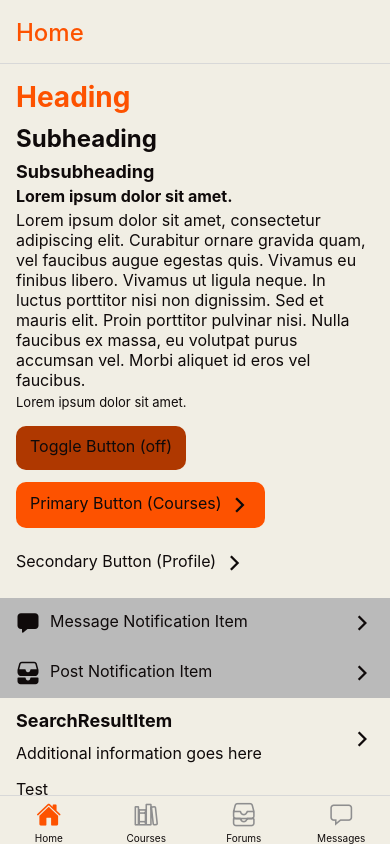
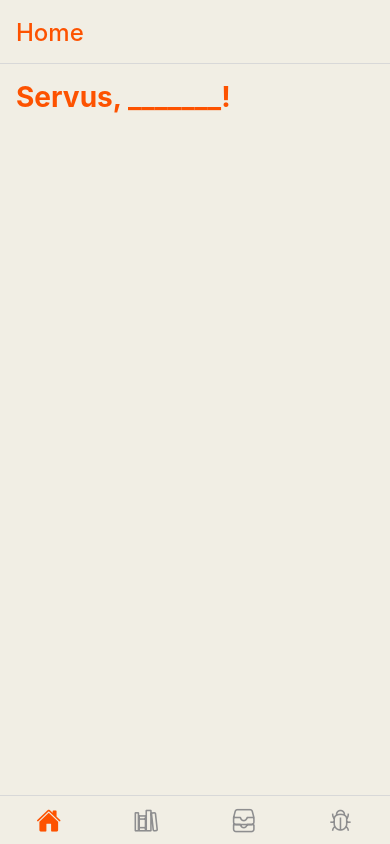
Before and after one commit to dakralex/study-buddies, a React Native app: screen / in a window 390 px wide. Built offline with nearby package versions, Linux system fonts and the light colour scheme.

Commit message:
Implement DebugScreen; Remove MessagesScreen from RootTabNavigation

```diff
--- a/src/navigation/RootTabNavigation.tsx
+++ b/src/navigation/RootTabNavigation.tsx
@@ -1,12 +1,12 @@
 import React from 'react';
 import {RootTabParamList} from './types';
+import Icon from '../components/atoms/Icon';
 import HomeScreen from '../screens/RootTab/HomeScreen';
+import useNavigationStyles from '../styles/Navigation';
+import DebugScreen from '../screens/RootTab/DebugScreen';
 import ForumsScreen from '../screens/RootTab/ForumsScreen';
 import CoursesScreen from '../screens/RootTab/CoursesScreen';
-import MessagesScreen from '../screens/RootTab/MessagesScreen';
 import {createBottomTabNavigator} from '@react-navigation/bottom-tabs';
-import useNavigationStyles from '../styles/Navigation';
-import Icon from '../components/atoms/Icon';
 
 const RootTab = createBottomTabNavigator<RootTabParamList>();
 
@@ -18,6 +18,7 @@ const RootTabNavigation = () => {
       id="RootTab"
       initialRouteName="Home"
       screenOptions={{
+        tabBarShowLabel: false,
         tabBarHideOnKeyboard: true,
         headerStyle: navigationStyles.headerContainer,
         headerTitleStyle: navigationStyles.headerText,
@@ -64,19 +65,21 @@ const RootTabNavigation = () => {
           ),
         }}
       />
+      {
         <RootTab.Screen
-        name="Messages"
-        component={MessagesScreen}
+          name="Debug"
+          component={DebugScreen}
           options={{
             tabBarIcon: ({focused, color, size}) => (
               <Icon
-              name={focused ? 'chatbox' : 'chatbox-outline'}
+                name={focused ? 'bug' : 'bug-outline'}
                 size={size}
                 color={color}
               />
             ),
           }}
         />
+      }
     </RootTab.Navigator>
   );
 };
--- a/src/navigation/types.d.ts
+++ b/src/navigation/types.d.ts
@@ -21,7 +21,8 @@ export type RootTabParamList = {
   Home: undefined;
   Courses: undefined;
   Forums: undefined;
-  Messages: undefined;
+  Debug: undefined;
+  //  Messages: undefined;
 };
 
 /**                                                                          **/
@@ -43,6 +44,7 @@ export type NotificationsScreenProps = RootStackScreenProps<'Notifications'>;
 export type HomeScreenProps = RootTabScreenProps<'Home'>;
 export type CoursesScreenProps = RootTabScreenProps<'Courses'>;
 export type ForumsScreenProps = RootTabScreenProps<'Forums'>;
+export type DebugScreenProps = RootTabScreenProps<'Debug'>;
 export type MessagesScreenProps = RootTabScreenProps<'Messages'>;
 
 /**                                                                          **/
--- /dev/null
+++ b/src/screens/RootTab/DebugScreen.tsx
@@ -0,0 +1,88 @@
+import React, {useState} from 'react';
+import {View} from 'react-native';
+import AppScreen from '../AppScreen';
+import {DebugScreenProps as Props} from '../../navigation/types';
+
+import Container from '../../components/atoms/Container';
+import Heading from '../../components/atoms/text/Heading';
+import SubHeading from '../../components/atoms/text/SubHeading';
+import SubSubHeading from '../../components/atoms/text/SubSubHeading';
+import BoldText from '../../components/atoms/text/BoldText';
+import NormalText from '../../components/atoms/text/NormalText';
+import SmallText from '../../components/atoms/text/SmallText';
+import ToggleButton from '../../components/molecules/ToggleButton';
+import PrimaryButton from '../../components/atoms/buttons/PrimaryButton';
+import SecondaryButton from '../../components/atoms/buttons/SecondaryButton';
+import NotificationItem from '../../components/molecules/NotificationItem';
+import SearchResultItem from '../../components/molecules/SearchResultItem';
+
+const DebugScreen = ({navigation}: Props) => {
+  const [toggleButtonState, setToggleButtonState] = useState(false);
+
+  return (
+    <AppScreen scroll={true} padded={false}>
+      <Container>
+        <Heading>Heading</Heading>
+        <SubHeading>Subheading</SubHeading>
+        <SubSubHeading>Subsubheading</SubSubHeading>
+        <BoldText>Lorem ipsum dolor sit amet.</BoldText>
+        <NormalText>
+          Lorem ipsum dolor sit amet, consectetur adipiscing elit. Curabitur
+          ornare gravida quam, vel faucibus augue egestas quis. Vivamus eu
+          finibus libero. Vivamus ut ligula neque. In luctus porttitor nisi non
+          dignissim. Sed et mauris elit. Proin porttitor pulvinar nisi. Nulla
+          faucibus ex massa, eu volutpat purus accumsan vel. Morbi aliquet id
+          eros vel faucibus.
+        </NormalText>
+        <SmallText>Lorem ipsum dolor sit amet.</SmallText>
+        <View style={{paddingTop: 12}}>
+          <ToggleButton
+            state={toggleButtonState}
+            setState={setToggleButtonState}
+            stateOnText="Toggle Button (on)"
+            stateOffText="Toggle Button (off)"
+          />
+        </View>
+        <View style={{paddingTop: 12}}>
+          <PrimaryButton
+            onPress={() => {
+              navigation.navigate('Courses');
+            }}>
+            Primary Button (Courses)
+          </PrimaryButton>
+        </View>
+        <View style={{paddingVertical: 12}}>
+          <SecondaryButton
+            onPress={() => {
+              navigation.navigate('Profile');
+            }}>
+            Secondary Button (Profile)
+          </SecondaryButton>
+        </View>
+      </Container>
+      <NotificationItem
+        type="message"
+        onPress={() => {
+          navigation.navigate('Messages');
+        }}>
+        Message Notification Item
+      </NotificationItem>
+      <NotificationItem
+        type="post"
+        onPress={() => {
+          navigation.navigate('Forums');
+        }}>
+        Post Notification Item
+      </NotificationItem>
+      <SearchResultItem
+        title="SearchResultItem"
+        description="Additional information goes here"
+      />
+      <Container>
+        <NormalText>Test</NormalText>
+      </Container>
+    </AppScreen>
+  );
+};
+
+export default DebugScreen;
--- a/src/screens/RootTab/HomeScreen.tsx
+++ b/src/screens/RootTab/HomeScreen.tsx
@@ -1,87 +1,15 @@
-import React, {useState} from 'react';
-import {View} from 'react-native';
+import React from 'react';
 import {HomeScreenProps as Props} from '../../navigation/types';
 
 import AppScreen from '../AppScreen';
-import {useColorPalette} from '../../hooks/Colors';
 import Container from '../../components/atoms/Container';
 import Heading from '../../components/atoms/text/Heading';
-import SubHeading from '../../components/atoms/text/SubHeading';
-import SubSubHeading from '../../components/atoms/text/SubSubHeading';
-import BoldText from '../../components/atoms/text/BoldText';
-import NormalText from '../../components/atoms/text/NormalText';
-import SmallText from '../../components/atoms/text/SmallText';
-import ToggleButton from '../../components/molecules/ToggleButton';
-import PrimaryButton from '../../components/atoms/buttons/PrimaryButton';
-import SecondaryButton from '../../components/atoms/buttons/SecondaryButton';
-import NotificationItem from '../../components/molecules/NotificationItem';
-import SearchResultItem from '../../components/molecules/SearchResultItem';
 
 const HomeScreen = ({navigation}: Props) => {
-  const colorPalette = useColorPalette();
-  const [toggleButtonState, setToggleButtonState] = useState(false);
-
   return (
     <AppScreen scroll={true} padded={false}>
       <Container>
-        <Heading>Heading</Heading>
-        <SubHeading>Subheading</SubHeading>
-        <SubSubHeading>Subsubheading</SubSubHeading>
-        <BoldText>Lorem ipsum dolor sit amet.</BoldText>
-        <NormalText>
-          Lorem ipsum dolor sit amet, consectetur adipiscing elit. Curabitur
-          ornare gravida quam, vel faucibus augue egestas quis. Vivamus eu
-          finibus libero. Vivamus ut ligula neque. In luctus porttitor nisi non
-          dignissim. Sed et mauris elit. Proin porttitor pulvinar nisi. Nulla
-          faucibus ex massa, eu volutpat purus accumsan vel. Morbi aliquet id
-          eros vel faucibus.
-        </NormalText>
-        <SmallText>Lorem ipsum dolor sit amet.</SmallText>
-        <View style={{paddingTop: 12}}>
-          <ToggleButton
-            state={toggleButtonState}
-            setState={setToggleButtonState}
-            stateOnText="Toggle Button (on)"
-            stateOffText="Toggle Button (off)"
-          />
-        </View>
-        <View style={{paddingTop: 12}}>
-          <PrimaryButton
-            onPress={() => {
-              navigation.navigate('Courses');
-            }}>
-            Primary Button (Courses)
-          </PrimaryButton>
-        </View>
-        <View style={{paddingVertical: 12}}>
-          <SecondaryButton
-            onPress={() => {
-              navigation.navigate('Profile');
-            }}>
-            Secondary Button (Profile)
-          </SecondaryButton>
-        </View>
-      </Container>
-      <NotificationItem
-        type="message"
-        onPress={() => {
-          navigation.navigate('Messages');
-        }}>
-        Message Notification Item
-      </NotificationItem>
-      <NotificationItem
-        type="post"
-        onPress={() => {
-          navigation.navigate('Forums');
-        }}>
-        Post Notification Item
-      </NotificationItem>
-      <SearchResultItem
-        title="SearchResultItem"
-        description="Additional information goes here"
-      />
-      <Container>
-        <NormalText>Test</NormalText>
+        <Heading>Servus, _______!</Heading>
       </Container>
     </AppScreen>
   );
--- a/src/screens/RootTab/MessagesScreen.tsx
+++ b/src/screens/RootTab/MessagesScreen.tsx
@@ -1,10 +1,25 @@
 import React from 'react';
-import {View} from 'react-native';
+import {StyleSheet, View} from 'react-native';
 import {MessagesScreenProps as Props} from '../../navigation/types';
+import SubHeading from '../../components/atoms/text/SubHeading';
+import AppScreen from '../AppScreen';
 
 const MessagesScreen = ({}: Props) => {
-  // TODO This is a stub for a MessagesStack or some similar navigation inside the Messages tab
-  return <View />;
+  return (
+    <AppScreen>
+      <View style={styles.messagesScreenContainer}>
+        <SubHeading>Work in progress.</SubHeading>
+      </View>
+    </AppScreen>
+  );
 };
 
+const styles = StyleSheet.create({
+  messagesScreenContainer: {
+    flexDirection: 'column',
+    justifyContent: 'center',
+    alignItems: 'center',
+  },
+});
+
 export default MessagesScreen;
```
Lines whose indentation alone changed are shown as unchanged.
